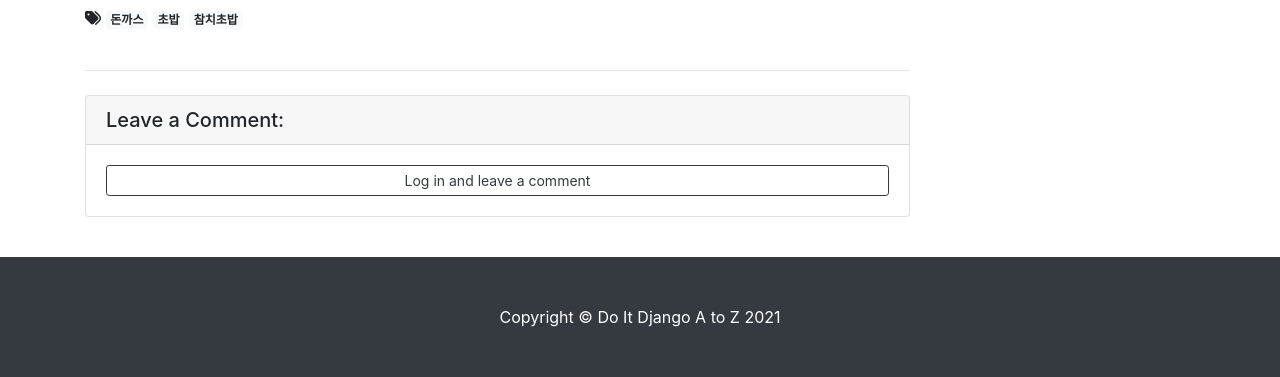
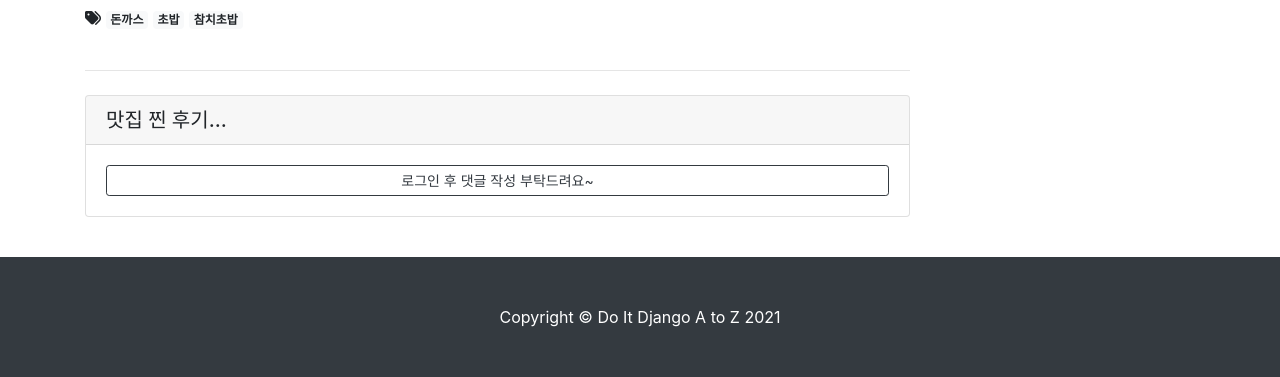
Before and after one commit to Ji4017/cafe, a Django app: template blog/templates/blog/post_detail.html in a window 1280 px wide. Shown: the part 671-1048 px from the top of the page. Run offline with Django 3.2, Linux system fonts and the light colour scheme; the template is opened without the code that fills it: values that come from a table or form of the project are taken from there, others are empty; data comes from the database, SQL or seed files in the repository; both versions use the stored data as it was before the commit; some libraries are stand-ins or nearby versions.

Commit message:
박지훈 2차 수정

```diff
--- a/blog/templates/blog/post_detail.html
+++ b/blog/templates/blog/post_detail.html
@@ -82,7 +82,7 @@
     <div id="comment-area">
         <!-- Comments Form -->
         <div class="card my-4">
-            <h5 class="card-header">Leave a Comment:</h5>
+            <h5 class="card-header">맛집 찐 후기...</h5>
             <div class="card-body">
                 {% if user.is_authenticated %}
                     <form id="comment-form" method="POST" action="{{ post.get_absolute_url }}new_comment/">
@@ -90,10 +90,10 @@
                         <div class="form-group">
                             {{ comment_form | crispy }}
                         </div>
-                        <button type="submit" class="btn btn-primary">Submit</button>
+                        <button type="submit" class="btn btn-primary">입력</button>
                     </form>
                 {% else %}
-                    <a role="button" class="btn btn-outline-dark btn-block btn-sm" href="#" data-toggle="modal" data-target="#loginModal">Log in and leave a comment</a>
+                    <a role="button" class="btn btn-outline-dark btn-block btn-sm" href="#" data-toggle="modal" data-target="#loginModal">로그인 후 댓글 작성 부탁드려요~</a>
                 {% endif %}
             </div>
         </div>
@@ -102,7 +102,6 @@
             {% for comment in post.comment_set.iterator %}
                 <!-- Single Comment -->
                 <div class="media mb-4" id="comment-{{ comment.pk }}">
-                    <img class="d-flex mr-3 rounded-circle" src="http://placehold.it/50x50" alt="">
                     <div class="media-body">
                         {% if user.is_authenticated and comment.author == user %}
                             <div class="float-right">
--- a/blog/templates/blog/post_form.html
+++ b/blog/templates/blog/post_form.html
@@ -1,5 +1,5 @@
+{% extends 'blog/base_full_width.html' %}
 {% load crispy_forms_filters %}
-s{% extends 'blog/base_full_width.html' %}
 {% load crispy_forms_tags %}
 {% block head_title %}Create Post - Blog{% endblock %}
 
```
Also changed, not shown: db.sqlite3 (deleted).
